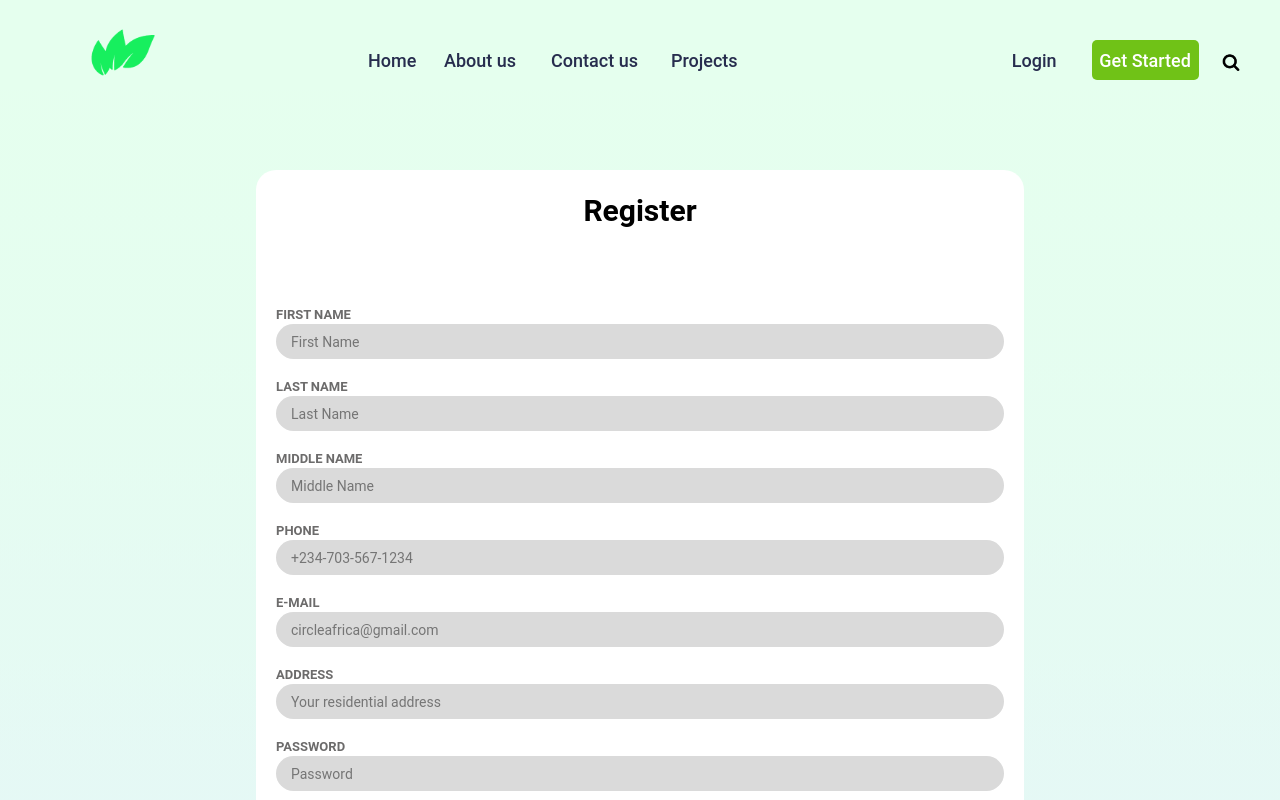
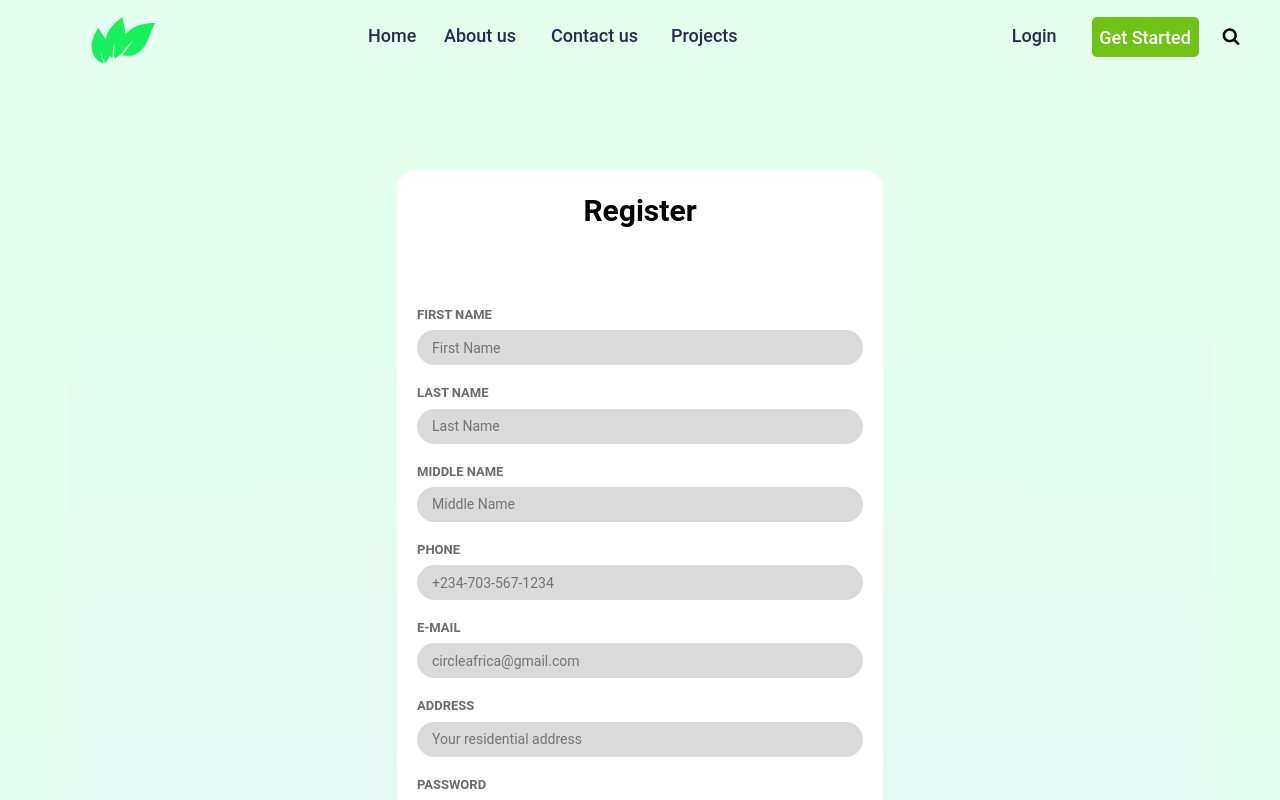
Before and after one commit to TONIJ2020/farmfund, a React (Create React App) app: page /register in a window 1280 px wide. Shown: the top 800 px of the page. Built offline with nearby package versions, Linux system fonts and the light colour scheme; no server answers.

Commit message:
register_login

```diff
--- a/package.json
+++ b/package.json
@@ -22,6 +22,7 @@
     "popper.js": "^1.16.1",
     "prop-types": "^15.7.2",
     "react": "^17.0.1",
+    "react-axios": "^2.0.5",
     "react-bootstrap": "^1.5.1",
     "react-dom": "^17.0.1",
     "react-icons": "^4.2.0",
--- a/src/App.js
+++ b/src/App.js
@@ -1,6 +1,6 @@
 import React, { Component } from 'react';
 import './App.css';
-// import '../node_modules/bootstrap/dist/css/bootstrap.min.css';
+import '../node_modules/bootstrap/dist/css/bootstrap.min.css';
 import Home from './Components/Pages/Home';
 import {  BrowserRouter, Route, Switch } from "react-router-dom";
 import NavBar from './Components/Menu/NavBar';
@@ -22,7 +22,7 @@ export default class App extends Component {
   componentDidMount = () => {
     axios.get('user').then(
       res => {
-        this.setState(res.data);
+        this.setUser(res.data);
       },
       err => {
         console.log(err)
--- a/src/Components/LoginRegister/Login.js
+++ b/src/Components/LoginRegister/Login.js
@@ -15,7 +15,7 @@ export default class Login extends Component {
             password: this.password
         }
 
-        axios.post('login', data)
+        axios.post('/user/sign-in', data)
             .then(res => {
                 localStorage.setItem('token', res.data.token);
                 this.setState ({
--- a/src/Components/LoginRegister/LoginRegister.css
+++ b/src/Components/LoginRegister/LoginRegister.css
@@ -14,7 +14,7 @@ body {
 }
 
 .register-wrapper {
-    width: 60%;
+    width: 45%;
     margin-left: auto;
     margin-right: auto;
     margin-top: 50px;
@@ -29,7 +29,7 @@ body {
 
 .login-wrapper,
 .reset-wrapper {
-    width: 60%;
+    width: 45%;
     margin: 50px auto;
     padding: 0 2em;
     border-radius: 20px;
--- a/src/Components/LoginRegister/Register.js
+++ b/src/Components/LoginRegister/Register.js
@@ -20,7 +20,7 @@ export default class Register extends Component {
             track: this.track
         };
 
-        axios.post('register', data).then(
+        axios.post('/user/sign-up', data).then(
             res => {
                 this.setState({
                     message: res.data.message
@@ -129,19 +129,19 @@ export default class Register extends Component {
                     <div className="form-group radio-input-group" onChange={e => this.track = e.target.value}>
                         <input className="farmer-radio"
                         type="radio"
-                        value="Farmer"
+                        value="farmer"
                         id="farmer"
-                        name="track" /> Farmer
+                        name="track" /> farmer
 
                         <input className="investor-radio" type="radio"
-                        value="Investor"
+                        value="investor"
                         id="investor"
-                        name="track" /> Investor
+                        name="track" /> investor
 
                         <input className="consultant-radio" type="radio"
-                        value="Consultant"
+                        value="consultant"
                         id="consultant"
-                        name="track" /> Consultant
+                        name="track" /> consultant
                     </div>
 
                     <div className="form-group">
--- a/src/Components/Menu/NavBar.css
+++ b/src/Components/Menu/NavBar.css
@@ -11,7 +11,7 @@ body {
     position: fixed;
     top: 0%;
     width: 100%;
-    height: 90px;
+    height: 70px;
     left: 0px;
     z-index: +1;
     background-color: #E5FFEE;
@@ -22,7 +22,7 @@ body {
     width: 65px;
     height: 53px;
     left: 90px;
-    top: 25.56%;
+    top: 15.56%;
 }
 
 .navigation-bar-ul {
@@ -49,7 +49,7 @@ body {
     width: 49px;
     height: 21px;
     left: 368px;
-    top: 55.56%;
+    top: 35.56%;
 }
 
 .navigation-bar-about {
@@ -57,7 +57,7 @@ body {
     width: 73px;
     height: 21px;
     left: 444px;
-    top: 55.56%;
+    top: 35.56%;
 }
 
 .navigation-bar-contact {
@@ -65,7 +65,7 @@ body {
     width: 107px;
     height: 21px;
     left: 551px;
-    top: 55.56%;
+    top: 35.56%;
 }
 
 .navigation-bar-project {
@@ -73,7 +73,7 @@ body {
     width: 107px;
     height: 21px;
     left: 671px;
-    top: 55.56%;
+    top: 35.56%;
 }
 
 .navigation-bar-log-in {
@@ -81,7 +81,7 @@ body {
     width: 70px;
     height: 21px;
     right: 15.49%;
-    top: 55.56%;
+    top: 35.56%;
 }
 
 .get-started-button {
@@ -89,7 +89,7 @@ body {
     width: 107px;
     height: 40px;
     right: 6.36%;
-    top: 44.56%;
+    top: 24.56%;
     border: none;
     font: normal 500 18px/21px Roboto;
     background: #70C217;
@@ -103,7 +103,7 @@ body {
     width: 18px;
     height: 18px;
     right: 40px;
-    top: 58.89%;
+    top: 38.89%;
 }
 
 /* Mobile Styles */
--- a/src/Components/Menu/NavMenu.js
+++ b/src/Components/Menu/NavMenu.js
@@ -31,13 +31,6 @@ const Ul = styled.div`
 `;
 
 class NavMenu extends React.Component {
-    constructor(props) {
-        super(props)
-
-        this.state = {
-
-        }
-    }
 
     handleLogout = () => {
         localStorage.clear();
@@ -48,16 +41,17 @@ class NavMenu extends React.Component {
 
         let buttons;
 
-        if(this.props.user) {
-            return (buttons = (
+        if (this.props.user) {
+            buttons = (
                 <Ul open={this.props.open} className="navigation-bar-ul">
                     <li><a href="/" className="navigation-bar-home">Home</a></li>
                     <li><a href="/" className="navigation-bar-about">About us</a></li>
                     <li><a href="/footer" className="navigation-bar-contact">Contact us</a></li>
                     <li><a href="/projects" className="navigation-bar-project">Projects</a></li>
-                    <li><a href="/" className="navigation-bar-log-in" onClick={this.handleLogout}>Logout</a></li>
+                    <li><a href="/logout" className="navigation-bar-logout" onClick={this.handleLogout}>Logout</a></li>
+                    <li><img src={search} className="navigation-search-bar" alt="search" /></li>
                 </Ul>
-            ))
+            )
         }else{
             buttons = (
                 <Ul open={this.props.open} className="navigation-bar-ul">
@@ -74,9 +68,7 @@ class NavMenu extends React.Component {
 
         return (
             <nav className="navigation-bar">
-                <Ul open={this.props.open} className="navigation-bar-ul">
-                    {buttons}
-                </Ul>
+                {buttons}
             </nav>
         );
     }
--- a/src/Components/Pages/Home.js
+++ b/src/Components/Pages/Home.js
@@ -24,7 +24,7 @@ export default class Home extends Component {
     render() {
         if(this.props.user){
             return (
-                <h2>Welcome! {this.props.user.first_name} {this.props.user.last_name} </h2>
+                <h2>Welcome! {this.props.user.firstName} {this.props.user.lastName} </h2>
             )
         }
 
--- a/src/index.js
+++ b/src/index.js
@@ -4,8 +4,7 @@ import ReactDOM from 'react-dom';
 import App from './App';
 import reportWebVitals from './reportWebVitals';
 
-axios.defaults.baseURL = 'farmfund-api.netlify.app/';
-// https://crowd-funds.herokuapp.com/user/
+axios.defaults.baseURL = 'https://crowd-funds.herokuapp.com';
 axios.defaults.headers.common['Authorization'] = 'Bearer ' + localStorage.getItem('token');
 
 ReactDOM.render(
```
Also changed, not shown: 2 other files (tests, documents, lock files or other folders).
